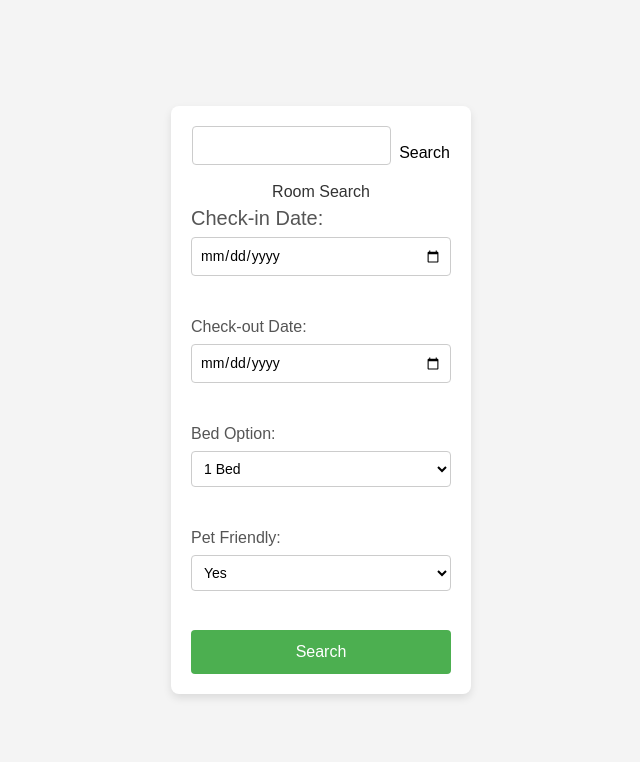
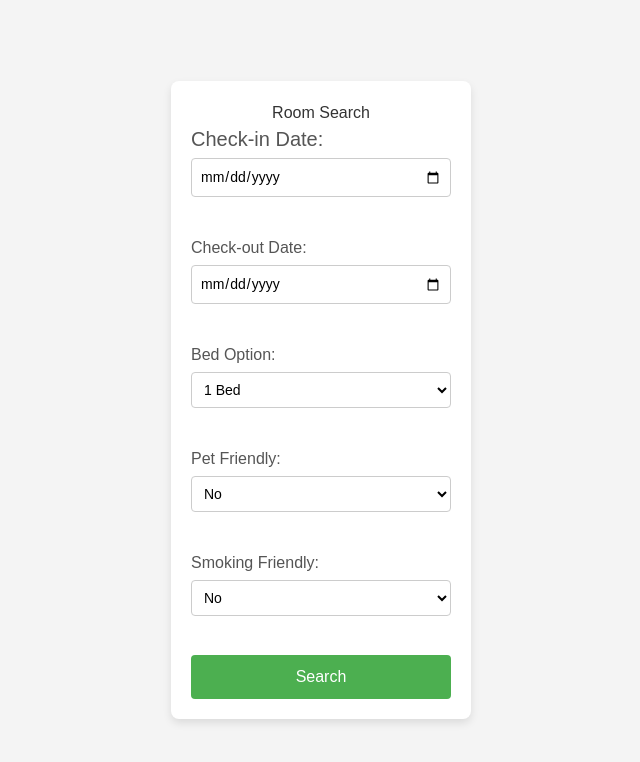
Before and after one commit to YuLiRealMan/YellowQuillMotel, a React (Vite) app in the folder frontend/: page / in a window 1280 px wide. Shown: the top 762 px of the page, without its empty margins (319-959 px from the left). Built offline with nearby package versions, Linux system fonts and the light colour scheme.

Commit message:
print info when search room

```diff
--- a/frontend/src/App.tsx
+++ b/frontend/src/App.tsx
@@ -1,50 +1,89 @@
-import { useRef } from "react";
+import React, { useState, useRef } from "react";
 import "./App.css"; // https://nerdcave.com/tailwind-cheat-sheet
 
 function App() {
   const inputRef = useRef<HTMLInputElement>(null);
 
-  function trySearch() {
-    if (!inputRef.current) {
-      //ref.current
-      return;
-    }
+  // Manage state inside the main component
+  const [checkInDate, setCheckInDate] = useState('');
+  const [checkOutDate, setCheckOutDate] = useState('');
+  const [bedOption, setBedOption] = useState('1 Bed');
+  const [petFriendly, setPetFriendly] = useState('No');
+  const [smokingFriendly, setSmokingFriendly] = useState('No');
+  // Handle form submission
+  const handleSubmit = (e: React.FormEvent) => {
+    e.preventDefault(); // Prevents page reload
+    alert(`Check-in: ${checkInDate}\nCheck-out: ${checkOutDate}\nBed: ${bedOption}\nPet Friendly: ${petFriendly}\nSmoking Friendly: ${smokingFriendly}`);
+  };
 
-    alert(inputRef.current.value);
-    // alert("I WAS PRESSED, SEARCHING");
-  }
-
-  // END OF LOGIC
   return (
     <div className="container">
-      <div className="flex gap-2 justify-center">
-        <input ref={inputRef} />
-        <button onClick={trySearch}>Search</button>
-      </div>
-
       <h1>Room Search</h1>
-      <form action="#" method="POST">
+      <form onSubmit={handleSubmit} action="#" method="POST">
         <label className="text-xl">Check-in Date:</label>
-        <input type="date" id="check-in" name="check-in" required />
+        <input
+          type="date"
+          id="check-in"
+          name="check-in"
+          required
+          value={checkInDate}
+          onChange={(e) => setCheckInDate(e.target.value)} // Use state to handle input
+        />
         <br />
 
         <label>Check-out Date:</label>
-        <input type="date" id="check-out" name="check-out" required />
+        <input
+          type="date"
+          id="check-out"
+          name="check-out"
+          required
+          value={checkOutDate}
+          onChange={(e) => setCheckOutDate(e.target.value)} // Use state to handle input
+        />
         <br />
 
         <label>Bed Option:</label>
-        <select id="bed-option" name="bed-option" required>
-          <option value="1">1 Bed</option>
-          <option value="2">2 Beds</option>
+        <select
+          id="bed-option"
+          name="bed-option"
+          required
+          value={bedOption}
+          onChange={(e) => setBedOption(e.target.value)} // Use state to handle input
+        >
+          <option value="1 Bed">1 Bed</option>
+          <option value="2 Beds">2 Beds</option>
         </select>
         <br />
 
         <label>Pet Friendly:</label>
-        <select id="pet-option" name="pet-option" required>
-          <option value="yes">Yes</option>
-          <option value="no">No</option>
+        <select
+          id="pet-option"
+          name="pet-option"
+          required
+          value={petFriendly}
+          onChange={(e) => setPetFriendly(e.target.value)} // Use state to handle input
+        >
+          <option value="Yes">Yes</option>
+          <option value="No">No</option>
         </select>
         <br />
+
+        <label>Smoking Friendly:</label>
+        <select
+          id="smoking-option"
+          name="smoking-option"
+          required
+          value={smokingFriendly}
+          onChange={(e) => setSmokingFriendly(e.target.value)} // Use state to handle input
+        >
+          <option value="Yes">Yes</option>
+          <option value="No">No</option>
+        </select>
+        <br />
+
+        {/* <div className="flex gap-2 justify-center">
+          <input ref={inputRef} />
+        </div> */}
 
         <button type="submit" className="search-btn">
           Search
@@ -55,13 +94,3 @@ function App() {
 }
 
 export default App;
-
-{
-  /* <div></div>
-<p></p> */
-}
-
-
-// UI TO look like
-// Know what your data will be
-//Psuedocode for room stuff
```
